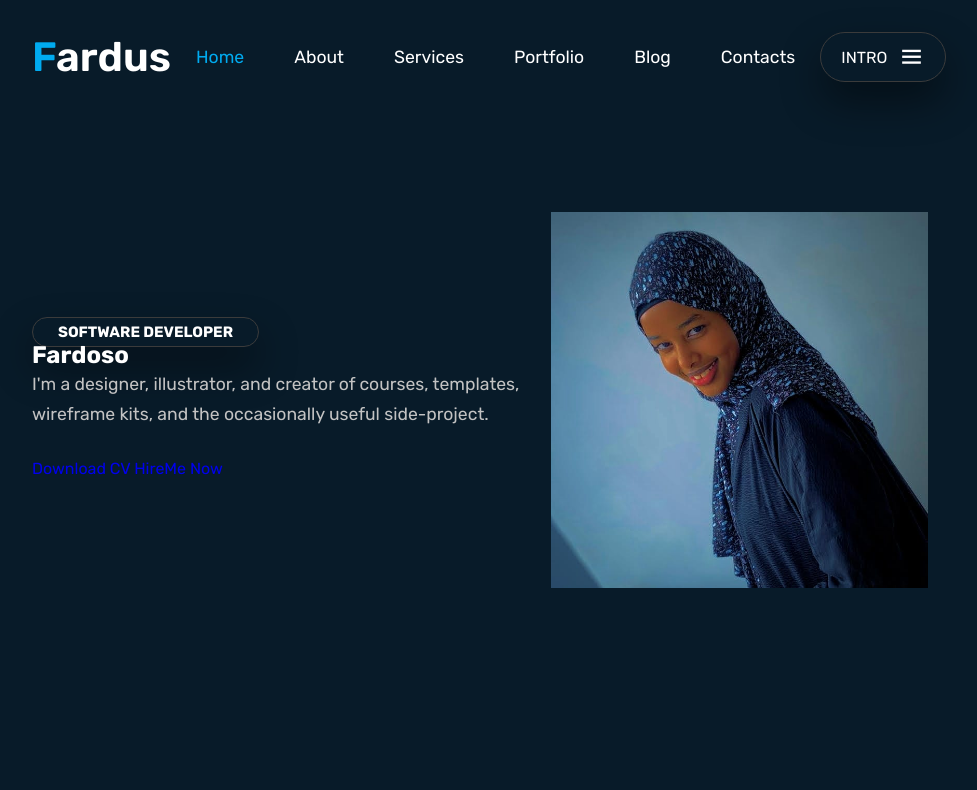
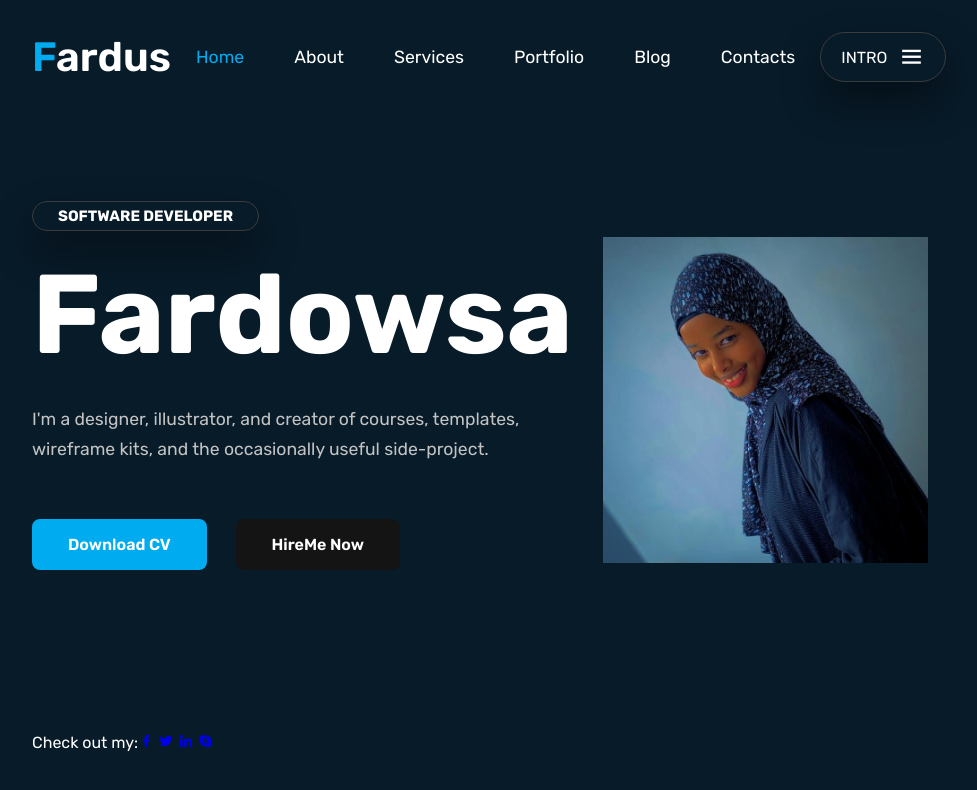
Before and after one commit to Senior-SergeantR/Portfolio-prototype, a plain HTML site: page index.html in a window 1280 px wide. Shown: the whole page, without its empty margins (160-1137 px from the left). Drawn offline with nearby package versions, Linux system fonts and the light colour scheme.

Commit message:
updated some css and html

```diff
--- a/index.html
+++ b/index.html
@@ -36,14 +36,14 @@
 <section class="home">
 <div class="home-text">
     <span>Software Developer</span>
-    <h1>Fardoso</h1>
+    <h1>Fardowsa</h1>
     <p>I'm a designer, illustrator, and creator of courses,
         templates, wireframe kits, and the occasionally useful
         side-project.
     </p>
     <div class="main-btn">
       <a href="#" class="btn">Download CV</a>
-      <a href="#" class="btn">HireMe Now</a>
+      <a href="#" class="btn two">HireMe Now</a>
     </div>
 </div>
 
@@ -53,6 +53,16 @@
 
 </section>
 
+<div class="share">
+  <p>Check out my: </p>
+  <div class="social">
+    <a href="#"><i class='bx bxl-facebook'></i></a>
+    <a href="#"><i class='bx bxl-twitter'></i></a>
+    <a href="#"><i class='bx bxl-linkedin'></i></a>
+    <a href="#"><i class='bx bxl-skype'></i></a>
+  </div>
+</div>
+
    <!--Custom js file link-->
 <script src="script.js"></script>
 </body>
--- a/style.css
+++ b/style.css
@@ -105,9 +105,9 @@ font-weight: 700;
 font-size: 15px;
 text-transform: uppercase;
 }
-.home-img h1 {
+.home-text h1 {
     font-size: var(--big-font);
-    margin: 23px 0 ;
+    margin: 23px 0;
 }
 .home-text p {
  font-size: var(--p-font);
@@ -116,3 +116,37 @@ text-transform: uppercase;
  line-height: 30px;
  margin-bottom: 30px;
 }
+.btn {
+    display: inline-block;
+    padding: 14px 34px;
+    background: var(--main-color);
+    color: var(--text-color);
+    border: 2px solid var(--main-color);
+    font-size: 16px;
+    font-weight: 600;
+    border-radius: 8px;
+    transition: all 0.6s rase-in-out;
+}
+.btn:hover {
+ transform: translateY(-5px);
+ background: transparent;
+ color: var(--main-color);
+}
+.two {
+ background: #141414;
+ border: 2px solid #141414;
+ color: var(--text-color);
+ margin: 25px;
+}
+.two:hover {
+    color: #141414;
+    background: var(--text-color);
+    border: 2px solid var(--text-color);
+}
+.share {
+ position: absolute;
+ bottom: 3rem;
+ left: 15%;
+ display: flex;
+ align-items: center;
+}
```
